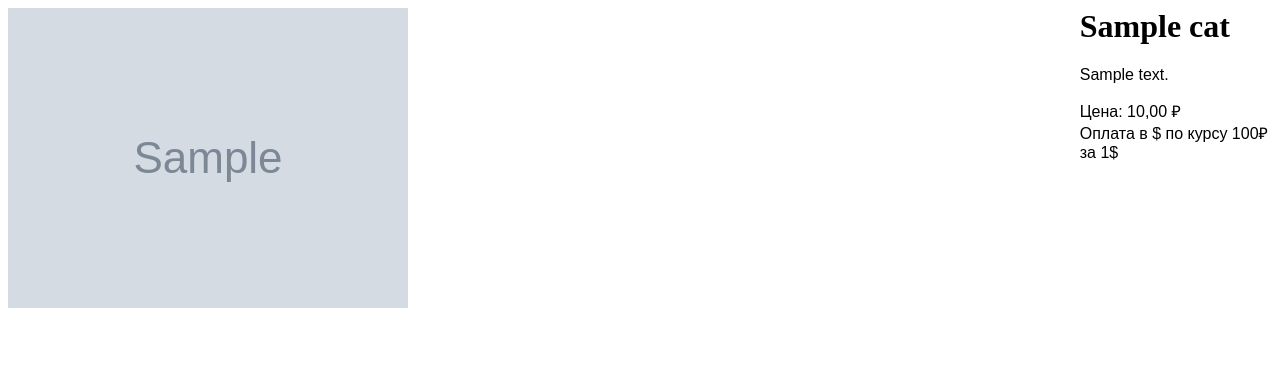
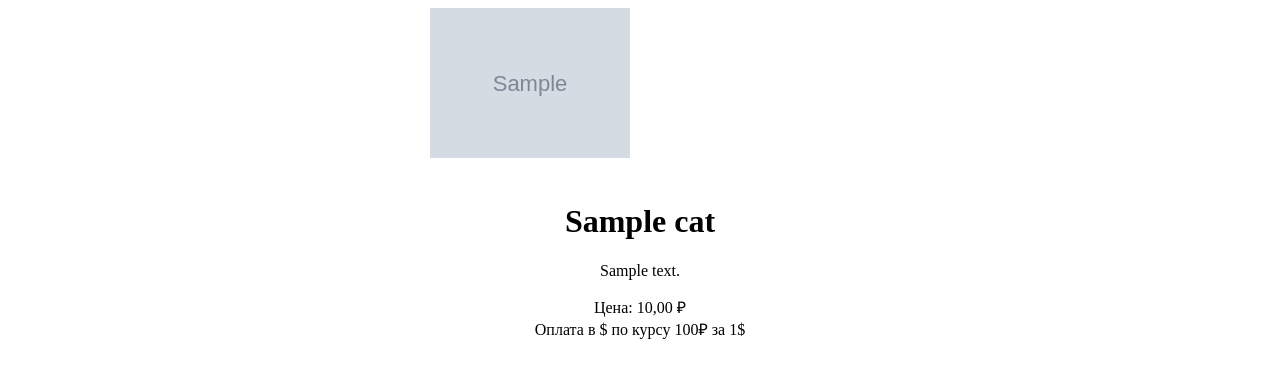
Before and after one commit to n1x9s/catavito, a Django app: page /cats/1/ in a window 1280 px wide. Shown: the top 378 px of the page. Run offline with Django 5.2, Linux system fonts and the light colour scheme; tables that the repository leaves empty hold one stand-in row (values such as "Sample post"); grey boxes marked "Sample" are stand-in pictures; some libraries are stand-ins or nearby versions; some web fonts are replaced.

```diff
--- /dev/null
+++ b/catshop/static/css/show.css
@@ -0,0 +1,33 @@
+.cat-wrapper {
+    display: flex;
+    justify-content: center; /* Center items horizontally */
+    padding: 20px;
+}
+
+.cat-detail {
+    display: flex;
+    flex-direction: column; /* Stack elements vertically */
+    align-items: center; /* Center items horizontally */
+}
+
+.cat-image-container {
+    margin-right: 20px; /* Add space to the right of the image */
+}
+
+.cat-info {
+    text-align: center; /* Center the text */
+    margin-top: 20px; /* Add margin to push it below the image */
+}
+
+.cat-image_show {
+    width: 50%; /* Set image width to 50% */
+    height: auto; /* Maintain aspect ratio */
+    max-width: 100%; /* Ensure image doesn't exceed its container */
+}
+
+/* Responsive styles */
+@media only screen and (min-width: 1920px) {
+    .cat-info {
+        max-width: 50%; /* Limit the width of .cat-info block */
+    }
+}
--- a/templates/catshop/show.html
+++ b/templates/catshop/show.html
@@ -7,7 +7,7 @@
     <meta name="viewport" content="width=device-width, initial-scale=1.0">
     <title>{{ cat.name }}</title>
     <link rel="stylesheet" href="//cdn.jsdelivr.net/gh/rudashi/google-sans-font@main/fonts.css"/>
-    <link rel="stylesheet" href="{% static "css/style.css" %}">
+    <link rel="stylesheet" href="{% static "css/show.css" %}">
 </head>
 <body>
 
```
Also changed, not shown: catshop/static/img/power.png (added), templates/catshop/index.html (line endings or trailing spaces).
